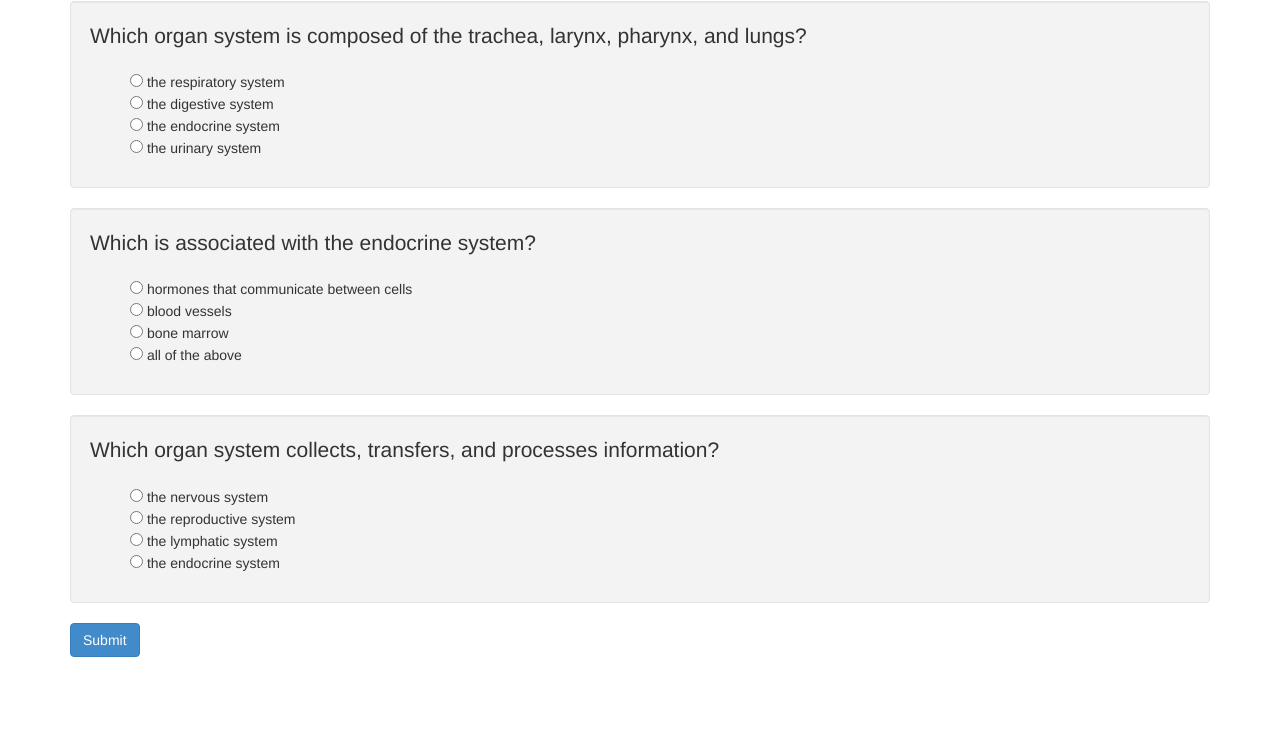
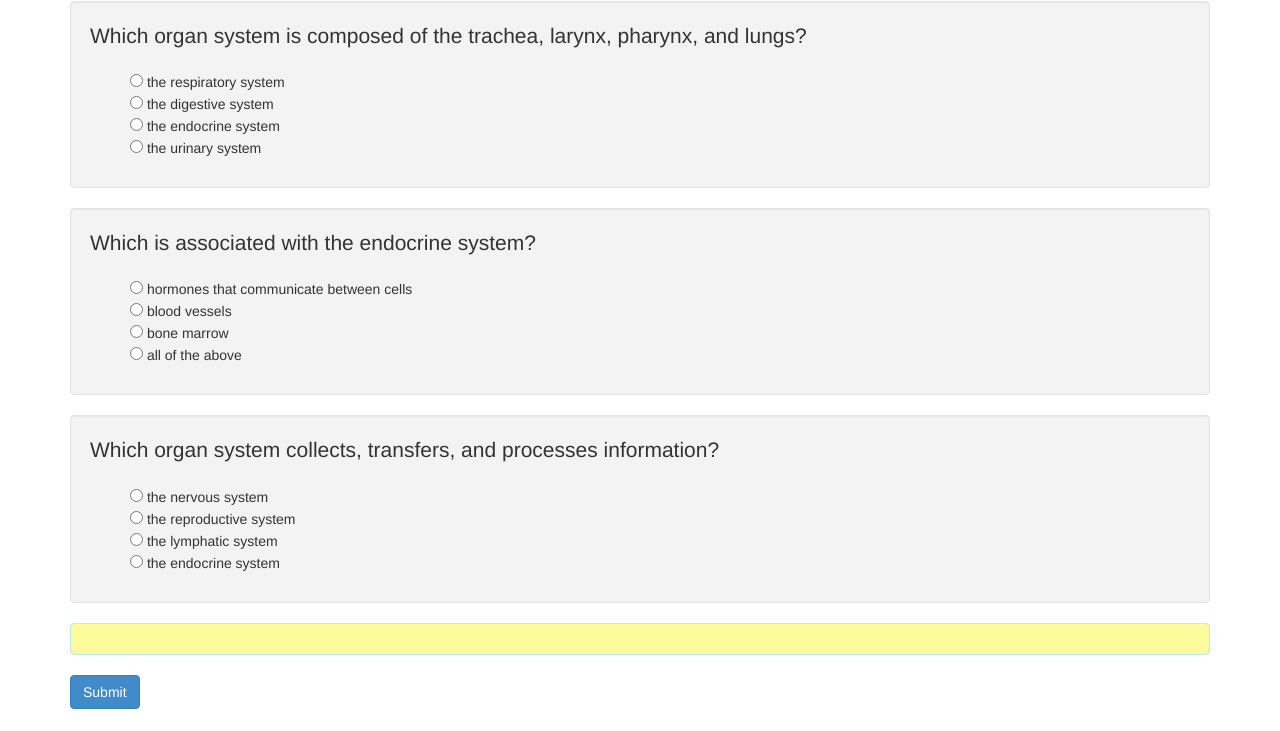
Before and after one commit to spietal/Quiz, a plain HTML site: page index.html in a window 1280 px wide. Shown: the part 69-800 px from the top of the page. Drawn offline with Linux system fonts and the light colour scheme.

Commit message:
clean up

```diff
--- a/index.html
+++ b/index.html
@@ -17,9 +17,9 @@
 </head>
 <body>
 <div class="container">
-  <div id="quiz-container"></div>
+  <div id="quiz-container"></div> <div id="quiz-score" class="alert alert-info" role="alert"></div>
+
   <button id="submit-button" class="btn btn-primary">Submit</button>
-  <div id="quiz-score"></div>
 </div>
 </body>
 
--- a/styles.css
+++ b/styles.css
@@ -14,3 +14,7 @@
 .wrong-answer {
 	color: red;
 }
+
+.alert-info {
+	background-color: #FCFC9C;
+}
```
